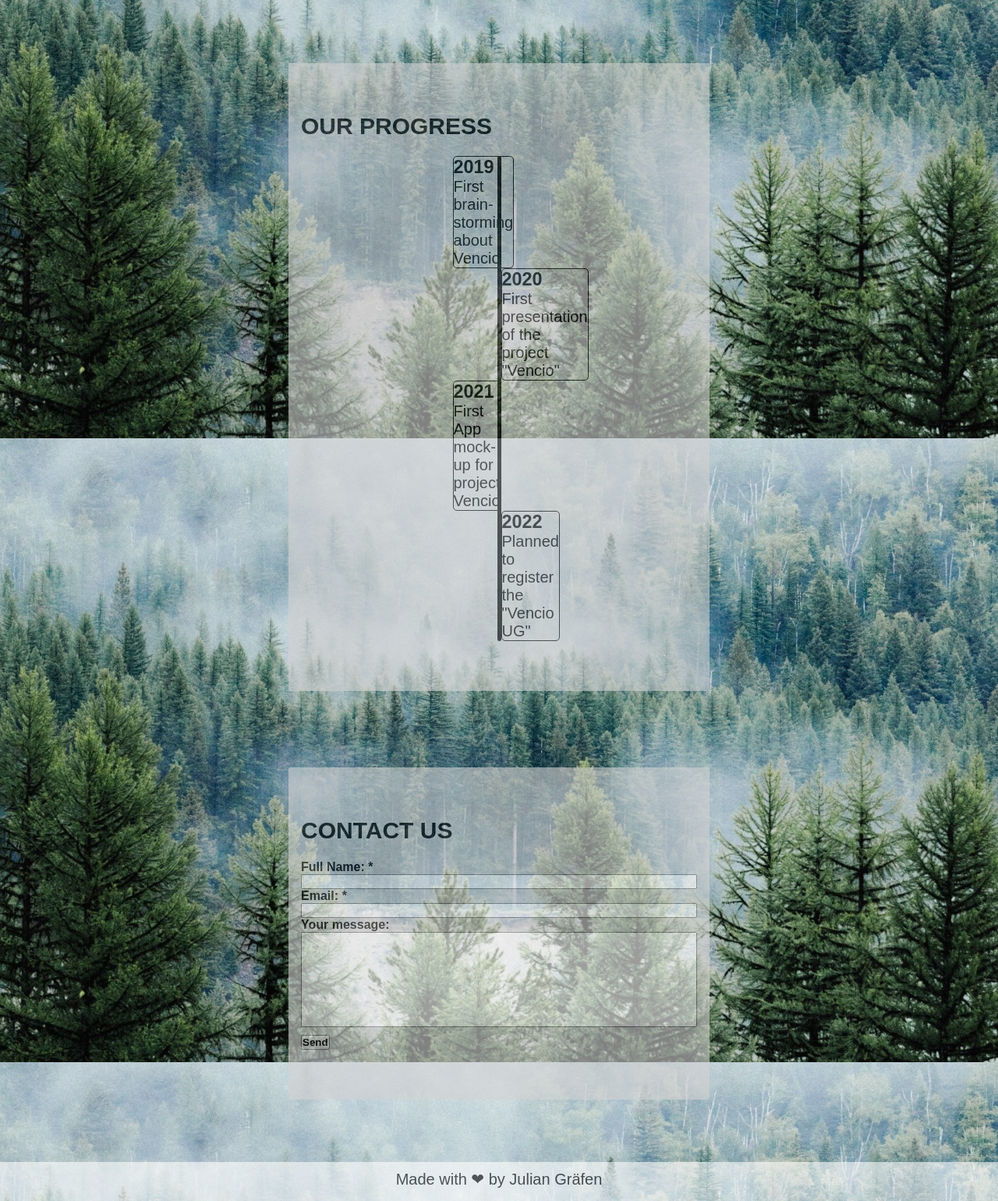
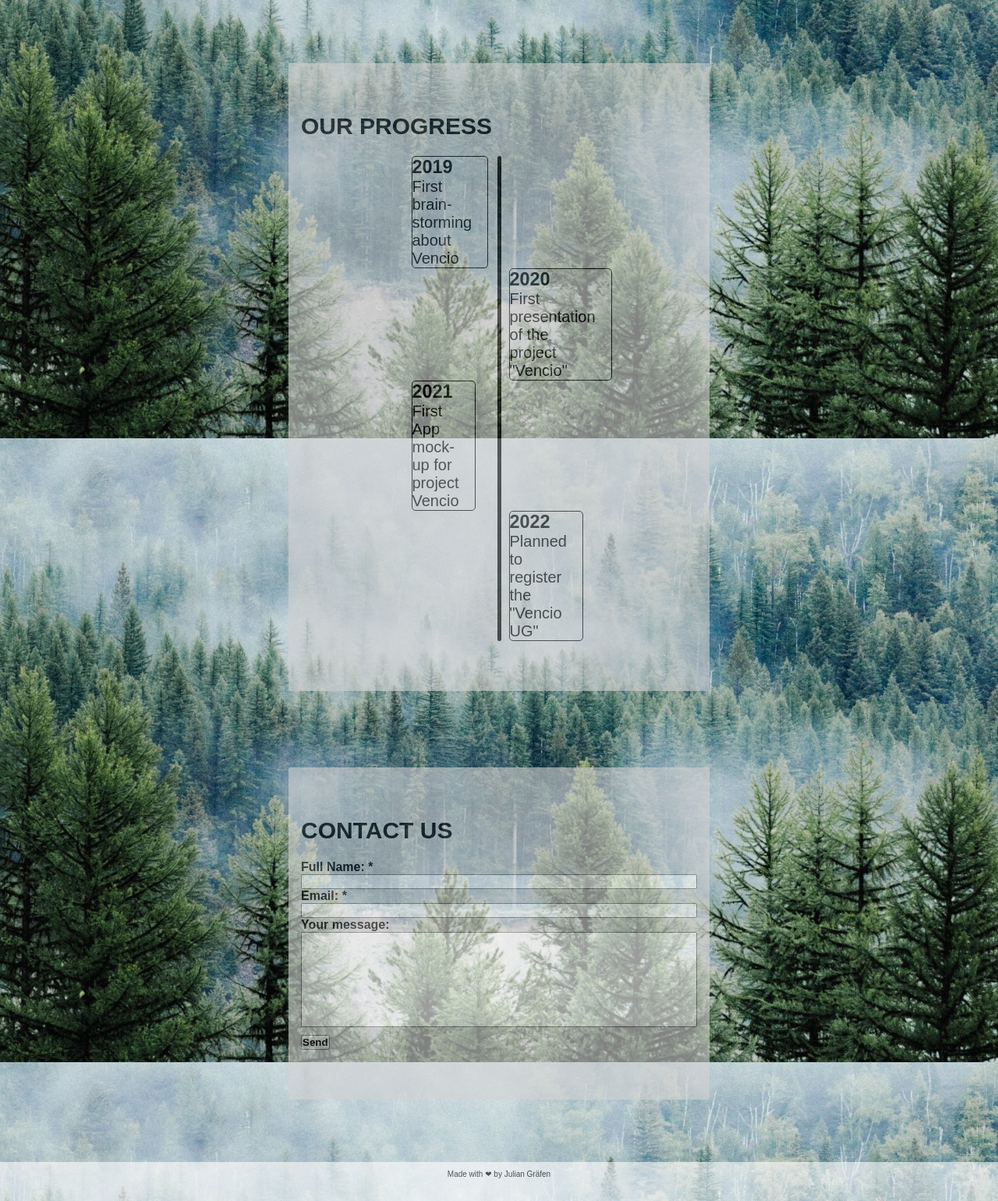
Before and after one commit to JulianGrafen/project-vencio, a PHP site: page / in a window 1280 px wide. Shown: the part 1038-2578 px from the top of the page at 78% size. Run offline with PHP 8.4, Linux system fonts and the light colour scheme.

Commit message:
smaller footer

```diff
--- a/styles.css
+++ b/styles.css
@@ -219,7 +219,7 @@ h3 {
 .footer{
     display: flex;
     justify-content: center;
-    font-size: 20px;
+    font-size: 10px;
     color: black;
     font-family: Arial;
     background-color: white;
@@ -236,7 +236,7 @@ h3 {
         color: black;
     }
 
-    .container{
+    .container {
         position: relative;
         min-width: min-content;
         border: 1px solid black;
@@ -244,12 +244,16 @@ h3 {
         font-size: 20px;
     }
 
+    .container p{
+        padding-right: 20px;
+    }
+
     .left{
-        transform: translateX(-57px);
+        transform: translateX(-110px);
     }
 
     .right{
-        transform : translateX(5px);
+        transform : translateX(15px);
     }
 
 
```
